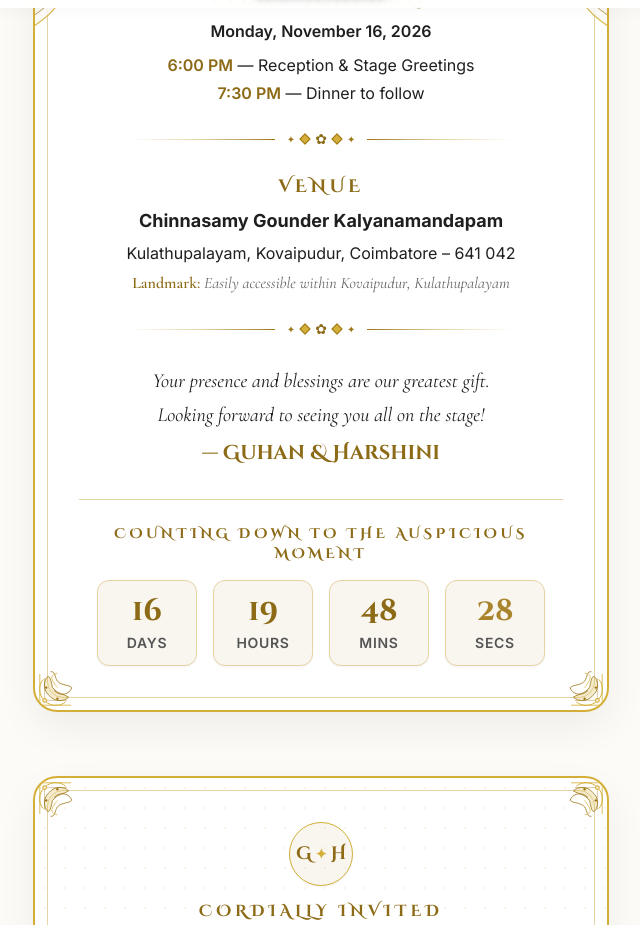
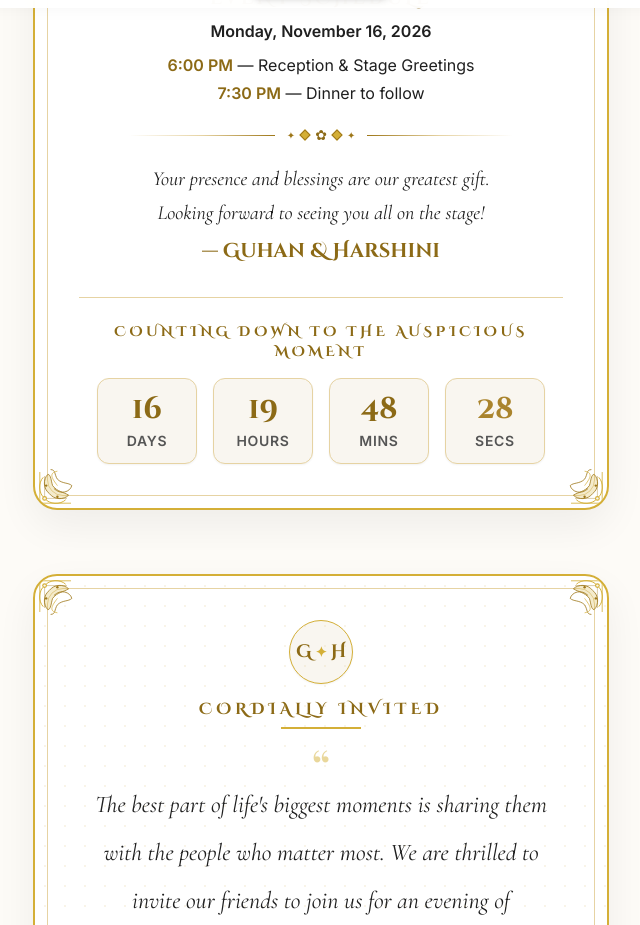
Before and after one commit to naveennagarajan34/react-vite-website, a React (Vite) app: page / in a window 1280 px wide. Shown: the part 792-1717 px from the top of the page, without its empty margins (319-959 px from the left). Built offline with nearby package versions, Linux system fonts and the light colour scheme; the HTML template or start-up script is replaced by a standard one; a web font is replaced by a local one.

Commit message:
chore: remove Venue section and smoothly connect Event Schedule to final blessings note

```diff
--- a/src/components/HeroSection.jsx
+++ b/src/components/HeroSection.jsx
@@ -184,30 +184,11 @@ export const HeroSection = () => {
           </div>
         </div>
 
-        {/* Decorative Floral Divider */}
-        <FloralSectionDivider className="my-6" />
+        {/* Decorative Floral Divider directly leading into Final Blessings Note */}
+        <FloralSectionDivider className="my-5" />
 
-        {/* 6. VENUE Section (Matching the latest poster design with deep charcoal #1F1F1F text) */}
+        {/* Final Blessings Note & Couple Signature */}
         <div className="text-center space-y-1.5 max-w-md mx-auto">
-          <h3 className="font-cinzel text-base sm:text-lg font-bold text-[#8C6A16] tracking-[0.2em] uppercase">
-            VENUE
-          </h3>
-          <p className="font-inter text-base sm:text-lg font-bold text-[#1F1F1F]">
-            Chinnasamy Gounder Kalyanamandapam
-          </p>
-          <p className="font-inter text-sm sm:text-base text-[#1F1F1F] leading-relaxed">
-            Kulathupalayam, Kovaipudur, Coimbatore – 641 042
-          </p>
-          <p className="font-cormorant italic text-sm sm:text-base text-[#666666]">
-            <span className="font-semibold text-[#8C6A16] not-italic">Landmark:</span> Easily accessible within Kovaipudur, Kulathupalayam
-          </p>
-        </div>
-
-        {/* Decorative Floral Divider */}
-        <FloralSectionDivider className="my-6" />
-
-        {/* 7. Footer Note & Couple Signature */}
-        <div className="text-center space-y-1.5 max-w-md mx-auto pt-1">
           <p className="font-cormorant italic text-lg sm:text-xl text-[#1F1F1F] leading-relaxed">
             Your presence and blessings are our greatest gift.
           </p>
```
